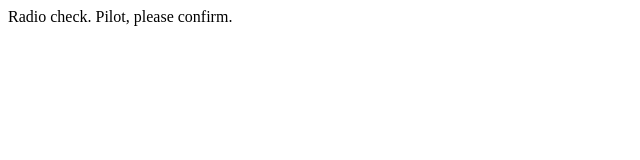
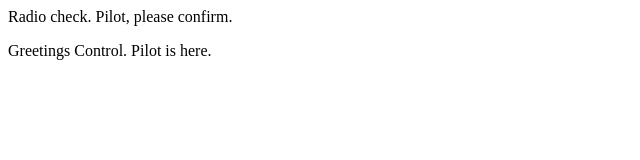
Before and after one commit to crebuck2308/communication-log, a plain HTML site: page index.html in a window 1280 px wide. Shown: the whole page, without its empty margins (0-640 px from the left). Drawn offline with Linux system fonts and the light colour scheme.

Commit message:
Added second line to log.

```diff
--- a/index.html
+++ b/index.html
@@ -1,5 +1,6 @@
 <html>
    <body>
       <p>Radio check. Pilot, please confirm.</p>
+      <p>Greetings Control. Pilot is here.</p>
    </body>
 </html>
```
